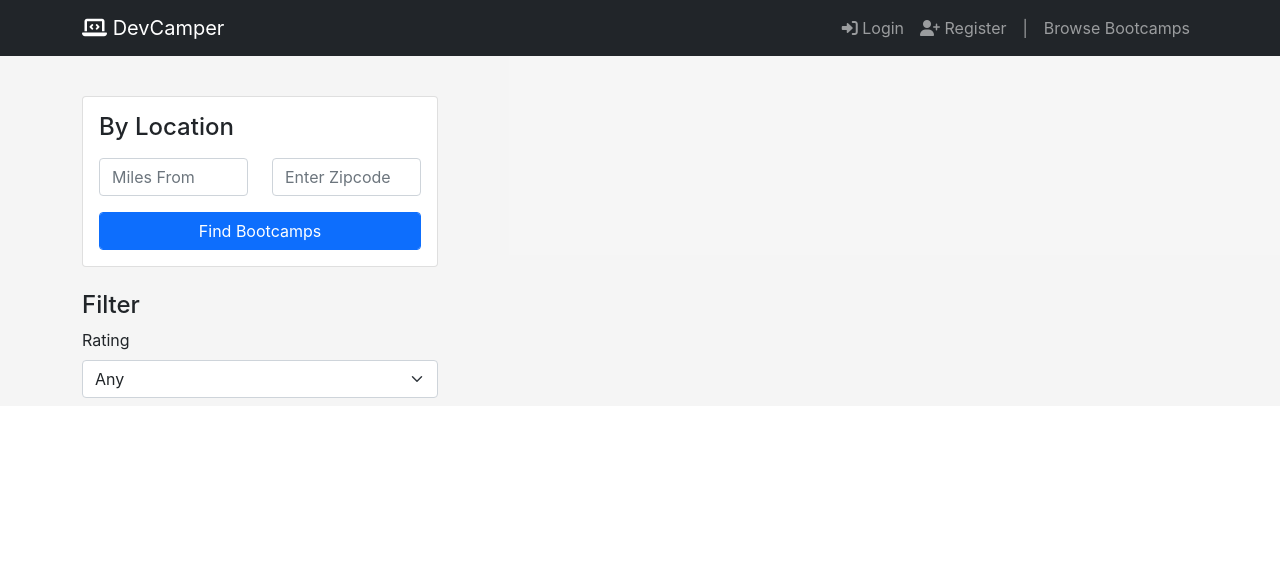
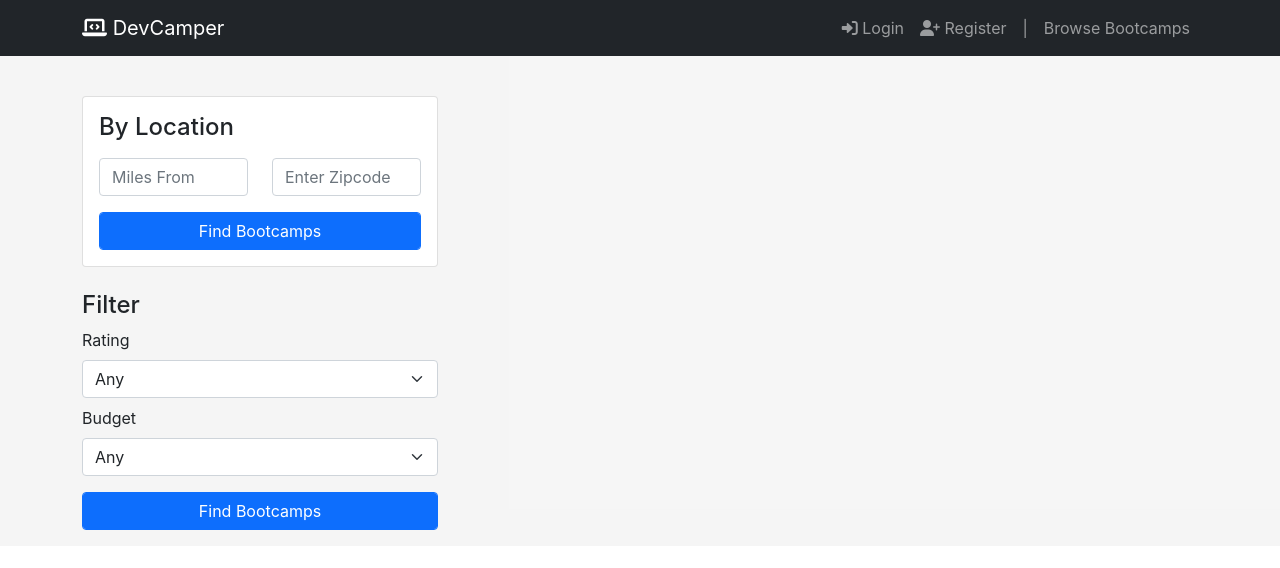
Before and after one commit to sholabioku/devcamper-api, a React (Create React App) app in the folder frontend/: page /bootcamps in a window 1280 px wide. Shown: the top 568 px of the page. Built offline with nearby package versions, Linux system fonts and the light colour scheme.

Commit message:
Add jsx for budget

```diff
--- a/frontend/src/pages/bootcamps/Bootcamps.jsx
+++ b/frontend/src/pages/bootcamps/Bootcamps.jsx
@@ -61,6 +61,30 @@ const Bootcamps = () => {
                   <option value="2">2+</option>
                 </Form.Select>
               </Form.Group>
+
+              {/* Budget */}
+              <Form.Group className="mb-3">
+                <Form.Label> Budget</Form.Label>
+                <Form.Select class="mb-2">
+                  <option value="any" selected>
+                    Any
+                  </option>
+                  <option value="20000">$20,000</option>
+                  <option value="15000">$15,000</option>
+                  <option value="10000">$10,000</option>
+                  <option value="8000">$8,000</option>
+                  <option value="6000">$6,000</option>
+                  <option value="4000">$4,000</option>
+                  <option value="2000">$2,000</option>
+                </Form.Select>
+              </Form.Group>
+              <Form.Group className="mb-3">
+                <Form.Control
+                  type="submit"
+                  value="Find Bootcamps"
+                  className="btn btn-primary btn-block"
+                />
+              </Form.Group>
             </Form>
           </Col>
         </Row>
```
